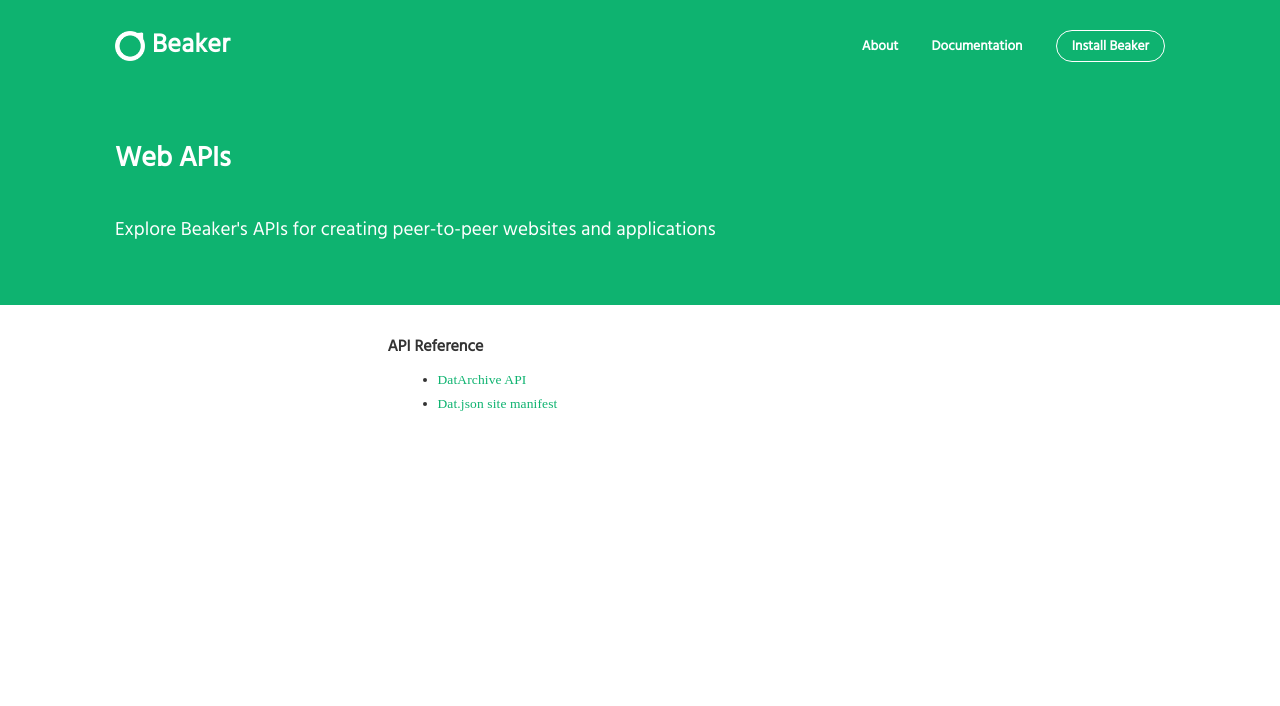
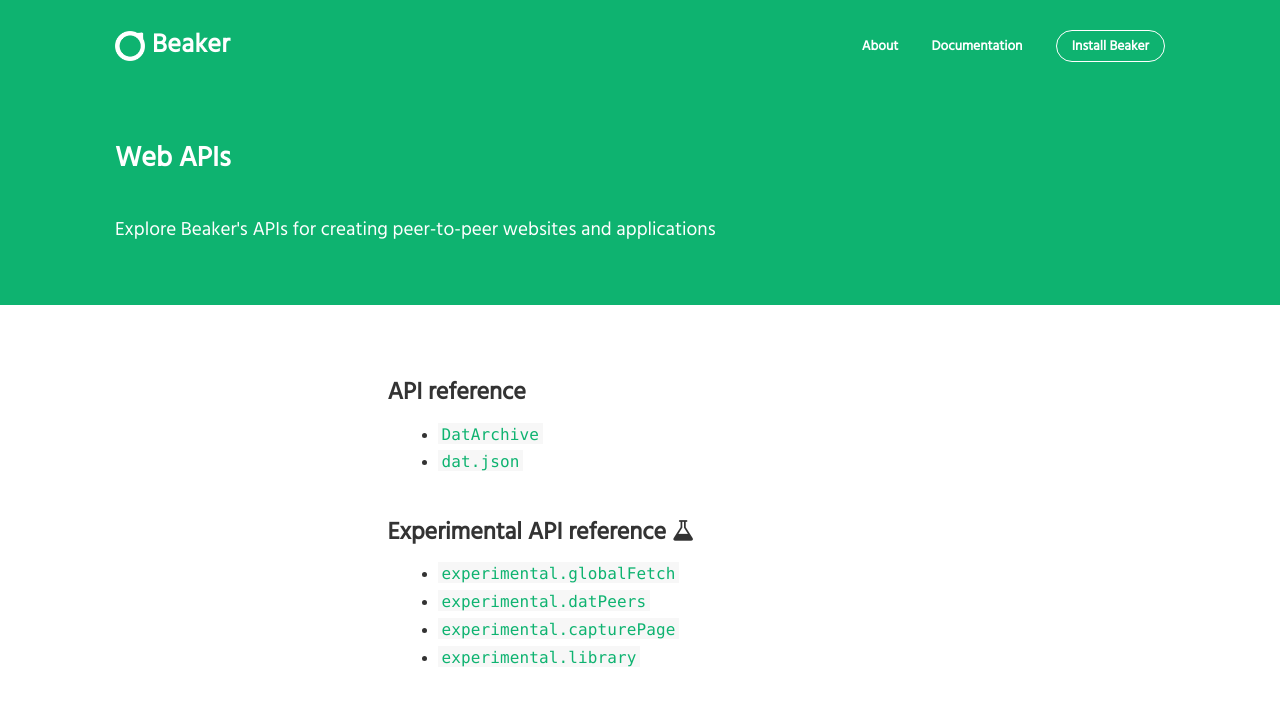
Before and after one commit to beakerbrowser/beakerbrowser.com, a Jekyll site: the page built from _docs/apis/index.md, in a window 1280 px wide. Shown: the top 706 px of the page. Built offline with Jekyll 4.4.1, drawn with Linux system fonts in a browser that asks for light colours; some web fonts are replaced.

Commit message:
Update /docs/apis landing page

```diff
--- a/_docs/apis/index.md
+++ b/_docs/apis/index.md
@@ -7,24 +7,41 @@
 ---
 
 <style>
-.docs h2, .docs h3 {
-  margin-top: 1em;
-}
+  .content h3.heading { font-size: 24px; margin-top 0 !important; }
+  .content ul { margin-bottom: 20px; font-size: 16px; }
+  .content ul code { font-size: 16px; }
 </style>
 
-<div class="columns two">
-
-<div>
-<div>
-<h3>API Reference</h3>
+<h3 class="heading">API reference</h3>
 <ul>
   <li>
-    <a href="/docs/apis/dat.html">DatArchive API</a>
+    <a href="/docs/apis/dat"><code>DatArchive</code></a>
   </li>
+
   <li>
-    <a href="/docs/apis/manifest.html">Dat.json site manifest</a>
+    <a href="/docs/apis/manifest"><code>dat.json</code></a>
   </li>
 </ul>
-</div>
 
-</div>
+<h3 class="heading">
+  Experimental API reference
+  <span class="fa fa-flask"></span>
+</h3>
+
+<ul>
+  <li>
+    <a href="/docs/apis/experimental-globalfetch"><code>experimental.globalFetch</code></a>
+  </li>
+
+  <li>
+    <a href="/docs/apis/experimental-datpeers"><code>experimental.datPeers</code></a>
+  </li>
+
+  <li>
+    <a href="/docs/apis/experimental-capturepage"><code>experimental.capturePage</code></a>
+  </li>
+
+  <li>
+    <a href="/docs/apis/experimental-library"><code>experimental.library</code></a>
+  </li>
+</ul>
```
